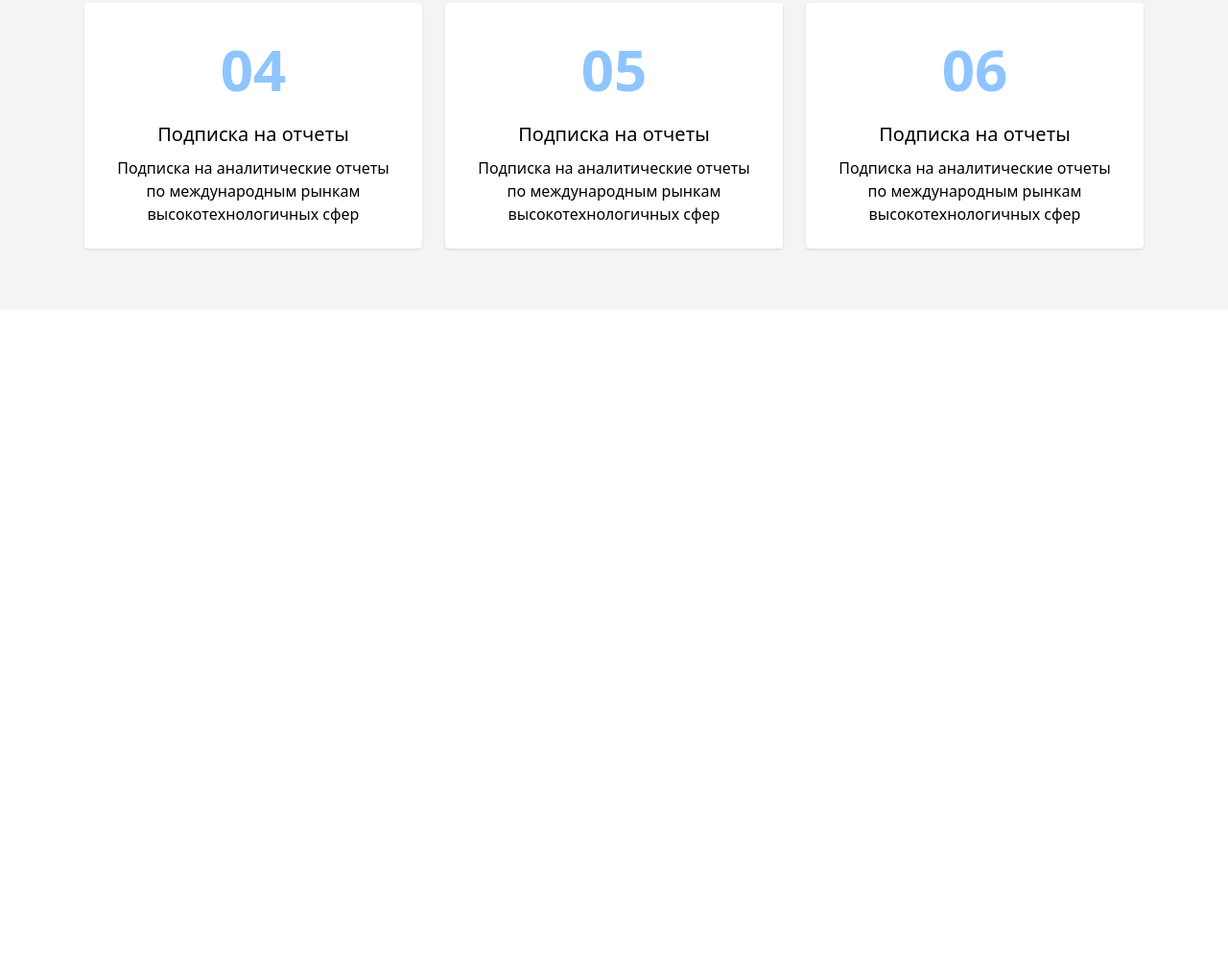
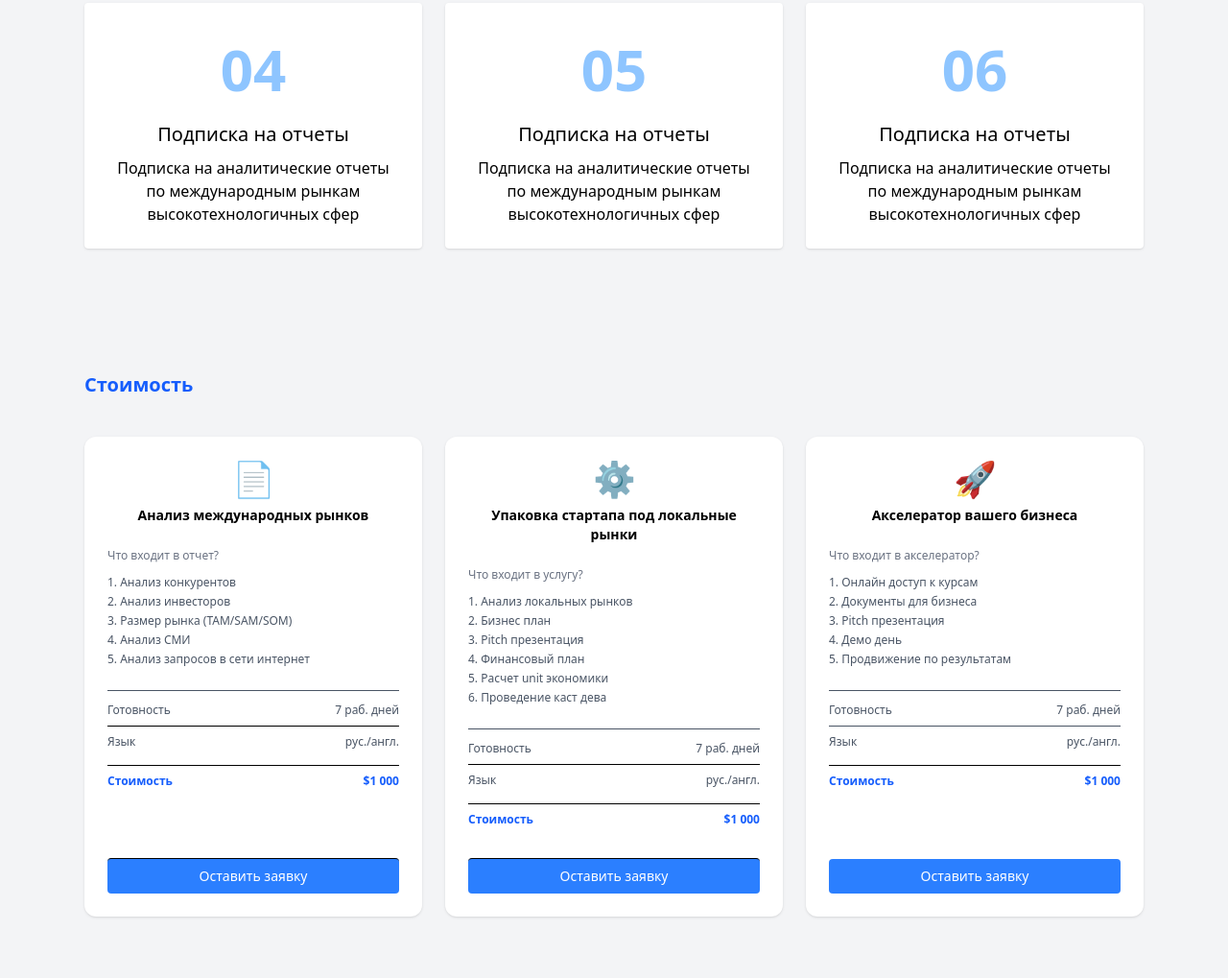
Before and after one commit to rizoshka12210/exams-2, a website: page index.html in a window 1280 px wide. Shown: the part 5967-6986 px from the top of the page at 96% size. Before the commit the page ends 6290 px from the top, so only its background shows below. Drawn offline with Linux system fonts and the light colour scheme.

Commit message:
tred: cost

```diff
--- a/index.html
+++ b/index.html
@@ -415,6 +415,148 @@
 </section>
 
 
+<section class="py-16 bg-gray-100">
+  <div class="max-w-6xl mx-auto px-6">
 
+    <h2 class="text-xl font-bold text-blue-600 mb-10">
+      Стоимость
+    </h2>
+
+
+    <div class="grid md:grid-cols-3 gap-6">
+
+
+      <div class="bg-white rounded-xl shadow p-6 flex flex-col justify-between">
+
+        <div>
+          <div class="text-center mb-6">
+            <div class="text-4xl mb-2">📄</div>
+            <h3 class="font-semibold text-sm">
+              Анализ международных рынков
+            </h3>
+          </div>
+
+          <p class="text-xs text-gray-500 mb-3">Что входит в отчет?</p>
+
+          <ul class="text-xs text-gray-600 space-y-1 mb-6">
+            <li>1. Анализ конкурентов</li>
+            <li>2. Анализ инвесторов</li>
+            <li>3. Размер рынка (TAM/SAM/SOM)</li>
+            <li>4. Анализ СМИ</li>
+            <li>5. Анализ запросов в сети интернет</li>
+          </ul>
+
+
+          <div class="border-t pt-3 text-xs text-gray-600 space-y-2">
+            <div class="flex justify-between">
+              <span>Готовность</span>
+              <span>7 раб. дней</span>
+            </div>
+            <div class="flex border-t py-2 border-black justify-between">
+              <span>Язык</span>
+              <span>рус./англ.</span>
+            </div>
+            <div class="flex border-t py-2 border-black justify-between font-semibold text-blue-600">
+              <span>Стоимость</span>
+              <span>$1 000</span>
+            </div>
+          </div>
+        </div>
+
+        <button class="mt-6 border-t py-2 border-black bg-blue-500 hover:bg-blue-600 text-white text-sm py-2 rounded">
+          Оставить заявку
+        </button>
+      </div>
+
+
+
+      <div class="bg-white rounded-xl shadow p-6 flex flex-col justify-between">
+
+        <div>
+          <div class="text-center mb-6">
+            <div class="text-4xl mb-2">⚙️</div>
+            <h3 class="font-semibold text-sm">
+              Упаковка стартапа под локальные рынки
+            </h3>
+          </div>
+
+          <p class="text-xs text-gray-500 mb-3">Что входит в услугу?</p>
+
+          <ul class="text-xs text-gray-600 space-y-1 mb-6">
+            <li>1. Анализ локальных рынков</li>
+            <li>2. Бизнес план</li>
+            <li>3. Pitch презентация</li>
+            <li>4. Финансовый план</li>
+            <li>5. Расчет unit экономики</li>
+            <li>6. Проведение каст дева</li>
+          </ul>
+
+          <div class="border-t pt-3 text-xs text-gray-600 space-y-2">
+            <div class="flex justify-between">
+              <span>Готовность</span>
+              <span>7 раб. дней</span>
+            </div>
+            <div class="flex border-t py-2 border-black justify-between">
+              <span>Язык</span>
+              <span>рус./англ.</span>
+            </div>
+            <div class="flex justify-between border-t py-2 border-black font-semibold text-blue-600">
+              <span>Стоимость</span>
+              <span>$1 000</span>
+            </div>
+          </div>
+        </div>
+
+        <button class="mt-6  border-t py-2 border-black bg-blue-500 hover:bg-blue-600 text-white text-sm py-2 rounded">
+          Оставить заявку
+        </button>
+      </div>
+
+
+
+      <div class="bg-white rounded-xl shadow p-6 flex flex-col justify-between">
+
+        <div>
+          <div class="text-center mb-6">
+            <div class="text-4xl mb-2">🚀</div>
+            <h3 class="font-semibold text-sm">
+              Акселератор вашего бизнеса
+            </h3>
+          </div>
+
+          <p class="text-xs text-gray-500 mb-3">Что входит в акселератор?</p>
+
+          <ul class="text-xs text-gray-600 space-y-1 mb-6">
+            <li>1. Онлайн доступ к курсам</li>
+            <li>2. Документы для бизнеса</li>
+            <li>3. Pitch презентация</li>
+            <li>4. Демо день</li>
+            <li>5. Продвижение по результатам</li>
+          </ul>
+
+          <div class="border-t pt-3 text-xs text-gray-600 space-y-2">
+            <div class="flex justify-between">
+              <span>Готовность</span>
+              <span>7 раб. дней</span>
+            </div>
+            <div class="flex border-t py-2 justify-between">
+              <span>Язык</span>
+              <span>рус./англ.</span>
+            </div>
+            <div class="flex border-t py-2 border-black justify-between font-semibold text-blue-600">
+              <span>Стоимость</span>
+              <span>$1 000</span>
+            </div>
+          </div>
+        </div>
+
+        <button class="mt-6  bg-blue-500 hover:bg-blue-600 text-white text-sm py-2 rounded">
+          Оставить заявку
+        </button>
+      </div>
+
+    </div>
+  </div>
+</section>
 </body>
 </html>
```
